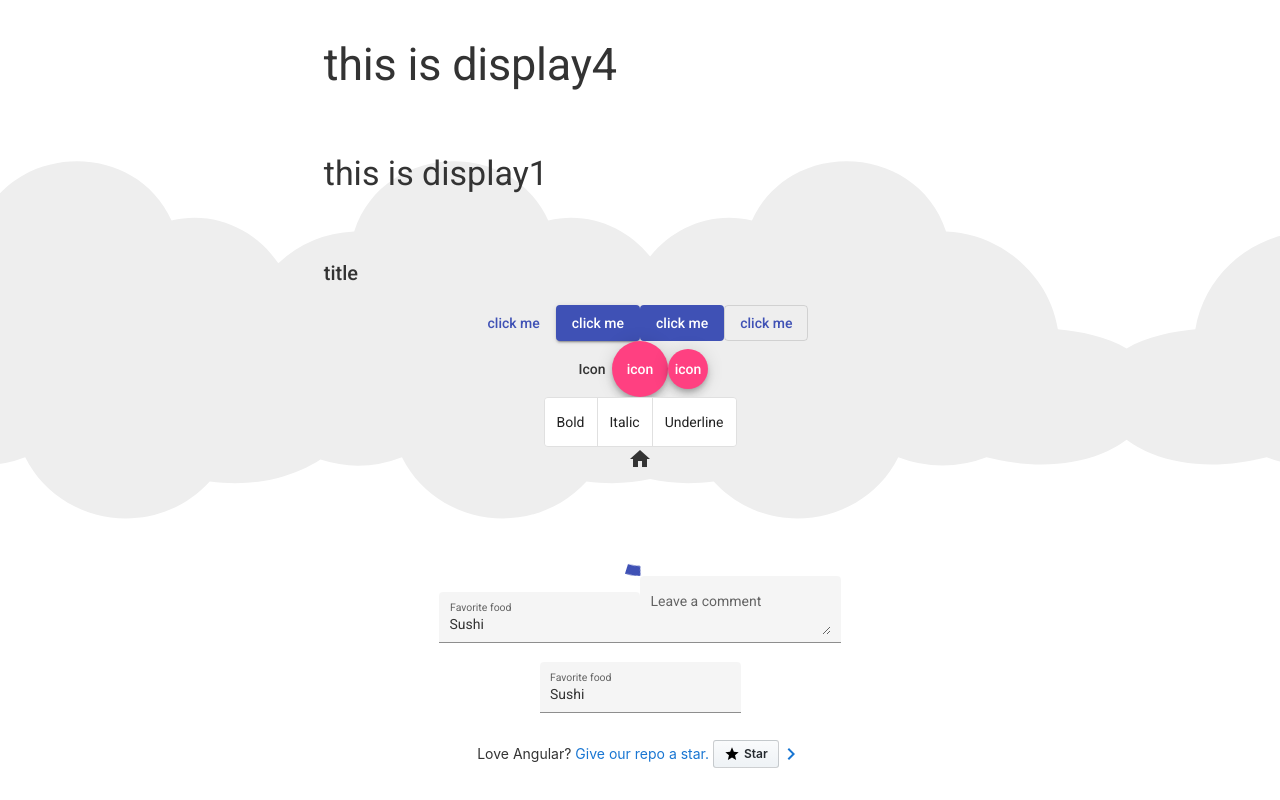
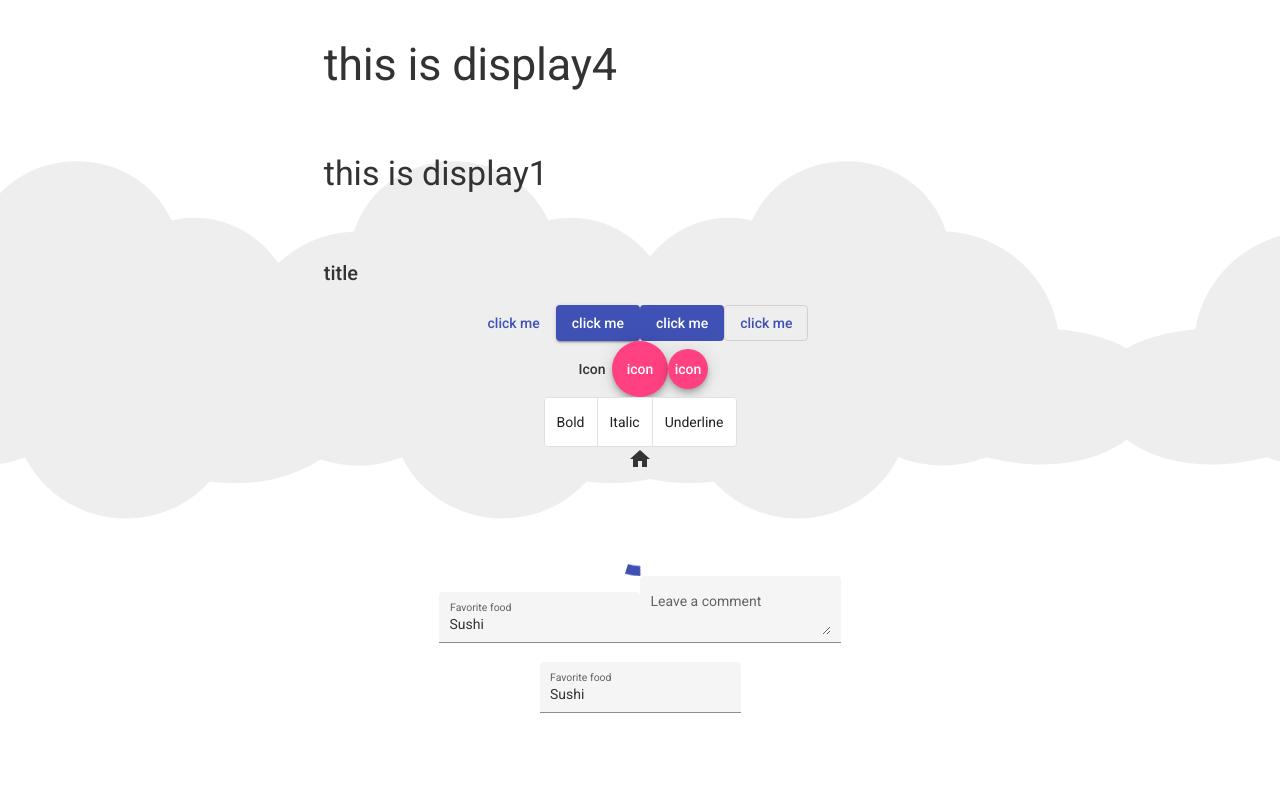
Before and after one commit to katayama8000/axum-shuttle, an Angular app: page / in a window 1280 px wide. Shown: the part 377-1177 px from the top of the page. After the commit the page ends 1141 px from the top, so only its background shows below. Built offline with nearby package versions, Linux system fonts and the light colour scheme.

Commit message:
♻️ リファクタリング

```diff
--- a/src/app/app.component.css
+++ b/src/app/app.component.css
@@ -75,186 +75,6 @@ svg.material-icons:not(:last-child) {
   margin-right: 8px;
 }
 
-.card svg.material-icons path {
-  fill: #888;
-}
-
-.card-container {
-  display: flex;
-  flex-wrap: wrap;
-  justify-content: center;
-  margin-top: 16px;
-}
-
-.card {
-  all: unset;
-  border-radius: 4px;
-  border: 1px solid #eee;
-  background-color: #fafafa;
-  height: 40px;
-  width: 200px;
-  margin: 0 8px 16px;
-  padding: 16px;
-  display: flex;
-  flex-direction: row;
-  justify-content: center;
-  align-items: center;
-  transition: all 0.2s ease-in-out;
-  line-height: 24px;
-}
-
-.card-container .card:not(:last-child) {
-  margin-right: 0;
-}
-
-.card.card-small {
-  height: 16px;
-  width: 168px;
-}
-
-.card-container .card:not(.highlight-card) {
-  cursor: pointer;
-}
-
-.card-container .card:not(.highlight-card):hover {
-  transform: translateY(-3px);
-  box-shadow: 0 4px 17px rgba(0, 0, 0, 0.35);
-}
-
-.card-container .card:not(.highlight-card):hover .material-icons path {
-  fill: rgb(105, 103, 103);
-}
-
-.card.highlight-card {
-  background-color: #1976d2;
-  color: white;
-  font-weight: 600;
-  border: none;
-  width: auto;
-  min-width: 30%;
-  position: relative;
-}
-
-.card.card.highlight-card span {
-  margin-left: 60px;
-}
-
-svg#rocket {
-  width: 80px;
-  position: absolute;
-  left: -10px;
-  top: -24px;
-}
-
-svg#rocket-smoke {
-  height: calc(100vh - 95px);
-  position: absolute;
-  top: 10px;
-  right: 180px;
-  z-index: -10;
-}
-
-a,
-a:visited,
-a:hover {
-  color: #1976d2;
-  text-decoration: none;
-}
-
-a:hover {
-  color: #125699;
-}
-
-.terminal {
-  position: relative;
-  width: 80%;
-  max-width: 600px;
-  border-radius: 6px;
-  padding-top: 45px;
-  margin-top: 8px;
-  overflow: hidden;
-  background-color: rgb(15, 15, 16);
-}
-
-.terminal::before {
-  content: "\2022 \2022 \2022";
-  position: absolute;
-  top: 0;
-  left: 0;
-  height: 4px;
-  background: rgb(58, 58, 58);
-  color: #c2c3c4;
-  width: 100%;
-  font-size: 2rem;
-  line-height: 0;
-  padding: 14px 0;
-  text-indent: 4px;
-}
-
-.terminal pre {
-  font-family: SFMono-Regular, Consolas, Liberation Mono, Menlo, monospace;
-  color: white;
-  padding: 0 1rem 1rem;
-  margin: 0;
-}
-
-.circle-link {
-  height: 40px;
-  width: 40px;
-  border-radius: 40px;
-  margin: 8px;
-  background-color: white;
-  border: 1px solid #eeeeee;
-  display: flex;
-  justify-content: center;
-  align-items: center;
-  cursor: pointer;
-  box-shadow: 0 1px 3px rgba(0, 0, 0, 0.12), 0 1px 2px rgba(0, 0, 0, 0.24);
-  transition: 1s ease-out;
-}
-
-.circle-link:hover {
-  transform: translateY(-0.25rem);
-  box-shadow: 0px 3px 15px rgba(0, 0, 0, 0.2);
-}
-
-footer {
-  margin-top: 8px;
-  display: flex;
-  align-items: center;
-  line-height: 20px;
-}
-
-footer a {
-  display: flex;
-  align-items: center;
-}
-
-.github-star-badge {
-  color: #24292e;
-  display: flex;
-  align-items: center;
-  font-size: 12px;
-  padding: 3px 10px;
-  border: 1px solid rgba(27, 31, 35, 0.2);
-  border-radius: 3px;
-  background-image: linear-gradient(-180deg, #fafbfc, #eff3f6 90%);
-  margin-left: 4px;
-  font-weight: 600;
-}
-
-.github-star-badge:hover {
-  background-image: linear-gradient(-180deg, #f0f3f6, #e6ebf1 90%);
-  border-color: rgba(27, 31, 35, 0.35);
-  background-position: -0.5em;
-}
-
-.github-star-badge .material-icons {
-  height: 16px;
-  width: 16px;
-  margin-right: 4px;
-}
-
 svg#clouds {
   position: fixed;
   bottom: -160px;
@@ -262,32 +82,3 @@ svg#clouds {
   z-index: -10;
   width: 1920px;
 }
-
-/* Responsive Styles */
-@media screen and (max-width: 767px) {
-  .card-container > *:not(.circle-link),
-  .terminal {
-    width: 100%;
-  }
-
-  .card:not(.highlight-card) {
-    height: 16px;
-    margin: 8px 0;
-  }
-
-  .card.highlight-card span {
-    margin-left: 72px;
-  }
-
-  svg#rocket-smoke {
-    right: 120px;
-    transform: rotate(-5deg);
-  }
-}
-
-@media screen and (max-width: 575px) {
-  svg#rocket-smoke {
-    display: none;
-    visibility: hidden;
-  }
-}
--- a/src/app/app.component.html
+++ b/src/app/app.component.html
@@ -117,44 +117,7 @@
     <input matInput placeholder="Ex. Pizza" value="Sushi" />
   </mat-form-field>
 
-  <!-- Footer -->
-  <footer>
-    Love Angular?&nbsp;
-    <a href="https://github.com/angular/angular" target="_blank" rel="noopener">
-      Give our repo a star.
-      <div class="github-star-badge">
-        <svg
-          class="material-icons"
-          xmlns="http://www.w3.org/2000/svg"
-          width="24"
-          height="24"
-          viewBox="0 0 24 24"
-        >
-          <path d="M0 0h24v24H0z" fill="none" />
-          <path
-            d="M12 17.27L18.18 21l-1.64-7.03L22 9.24l-7.19-.61L12 2 9.19 8.63 2 9.24l5.46 4.73L5.82 21z"
-          />
-        </svg>
-        Star
-      </div>
-    </a>
-    <a href="https://github.com/angular/angular" target="_blank" rel="noopener">
-      <svg
-        class="material-icons"
-        xmlns="http://www.w3.org/2000/svg"
-        width="24"
-        height="24"
-        viewBox="0 0 24 24"
-      >
-        <path
-          d="M10 6L8.59 7.41 13.17 12l-4.58 4.59L10 18l6-6z"
-          fill="#1976d2"
-        />
-        <path d="M0 0h24v24H0z" fill="none" />
-      </svg>
-    </a>
-  </footer>
-
+  <!-- cloud -->
   <svg
     id="clouds"
     xmlns="http://www.w3.org/2000/svg"
@@ -173,12 +136,5 @@
   </svg>
 </div>
 
-<!-- * * * * * * * * * * * * * * * * * * * * * * * * * * * * * * * -->
-<!-- * * * * * * * * * * * The content above * * * * * * * * * * * -->
-<!-- * * * * * * * * * * is only a placeholder * * * * * * * * * * -->
-<!-- * * * * * * * * * * and can be replaced. * * * * * * * * * * * -->
-<!-- * * * * * * * * * * * * * * * * * * * * * * * * * * * * * * * -->
-<!-- * * * * * * * * * * End of Placeholder * * * * * * * * * * * -->
-<!-- * * * * * * * * * * * * * * * * * * * * * * * * * * * * * * * -->
 
 <router-outlet></router-outlet>
```
